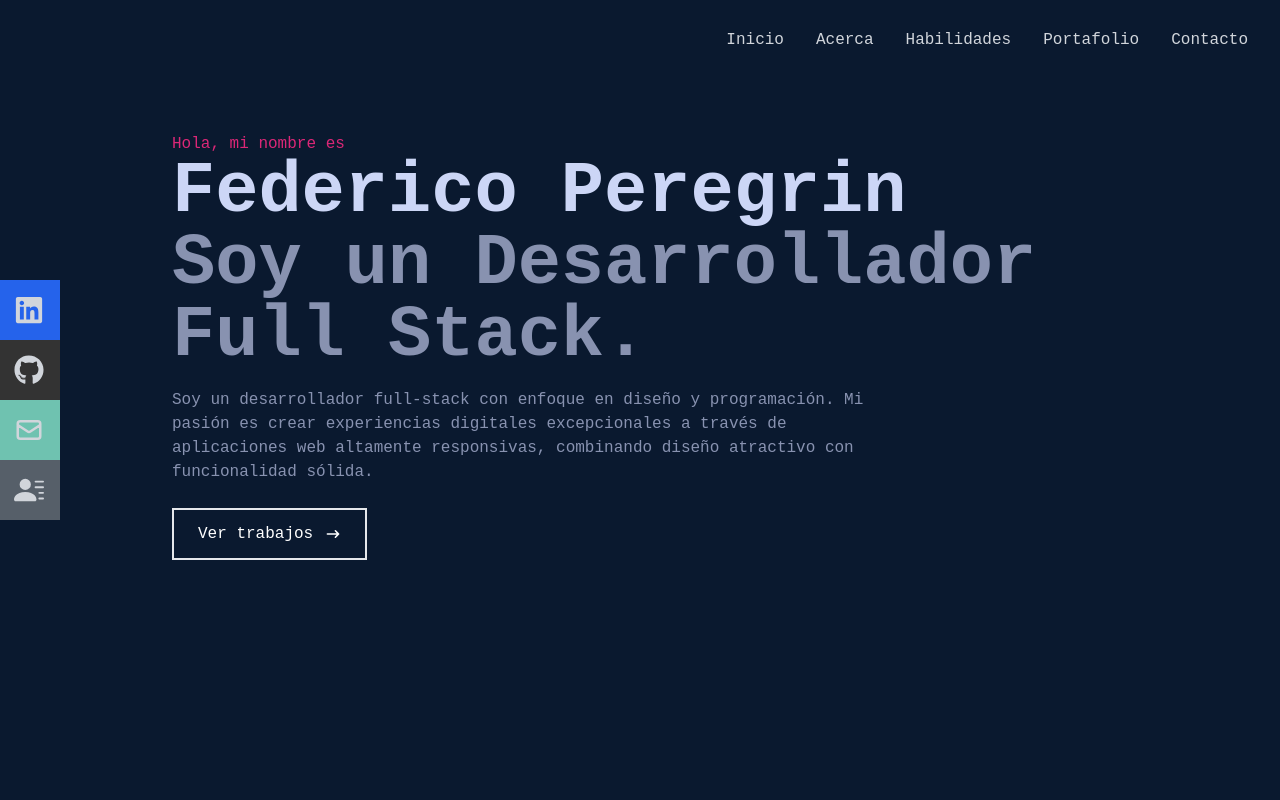
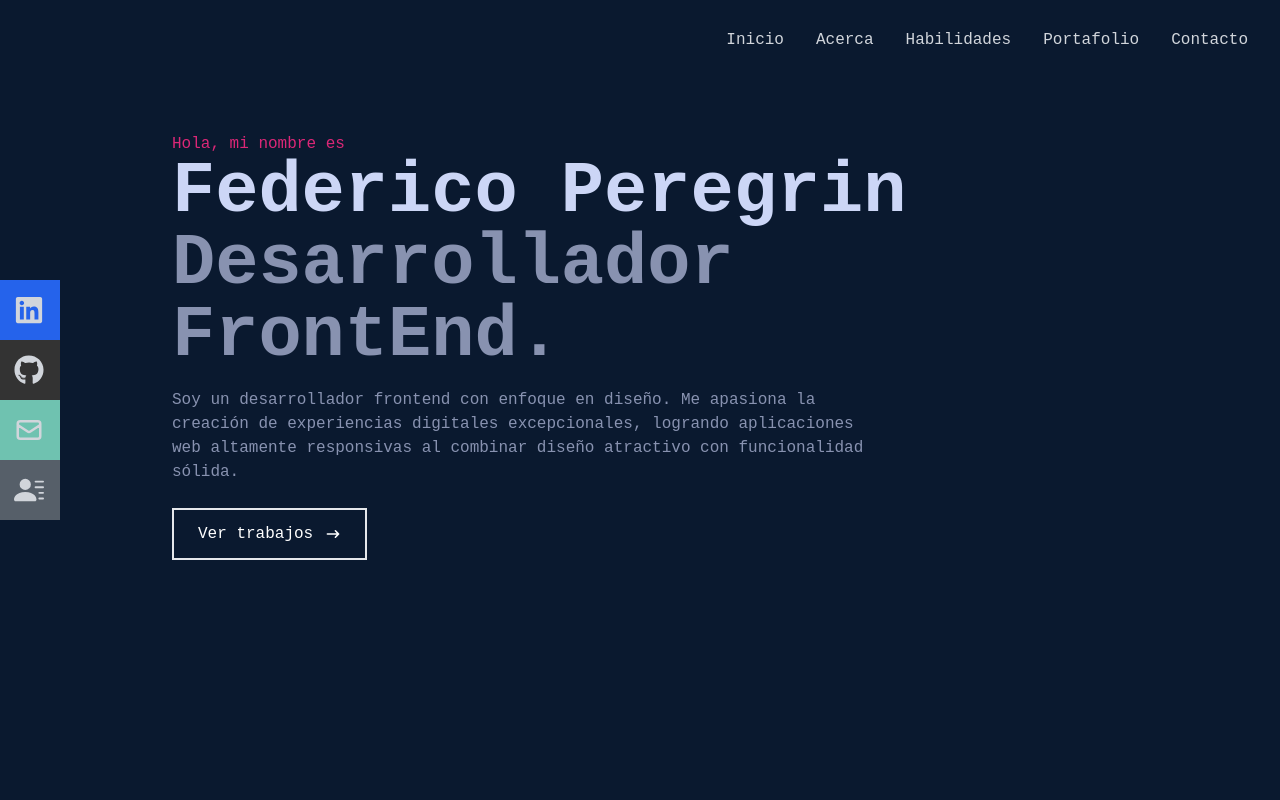
Before and after one commit to fede1678/portfolio, a React (Vite) app: page / in a window 1280 px wide. Shown: the top 800 px of the page. Built offline with nearby package versions, Linux system fonts and the light colour scheme; a web font is replaced by a local one.

Commit message:
portafolio-website

```diff
--- a/src/components/Home.jsx
+++ b/src/components/Home.jsx
@@ -11,13 +11,13 @@ const Home = () => {
         </h1>
         <h2 className="text-4xl sm:text-7xl font-bold text-[#8892b0]">
           {" "}
-          Soy un Desarrollador Full Stack.
+          Desarrollador FrontEnd.
         </h2>
         <p className="text-[#8892b0] py-4 max-w-[700px]">
           {" "}
-          Soy un desarrollador full-stack con enfoque en diseño y programación.
-          Mi pasión es crear experiencias digitales excepcionales a través de
-          aplicaciones web altamente responsivas, combinando diseño atractivo
+          Soy un desarrollador frontend con enfoque en diseño. Me apasiona la
+          creación de experiencias digitales excepcionales, logrando
+          aplicaciones web altamente responsivas al combinar diseño atractivo
           con funcionalidad sólida.
         </p>
         <div>
```
